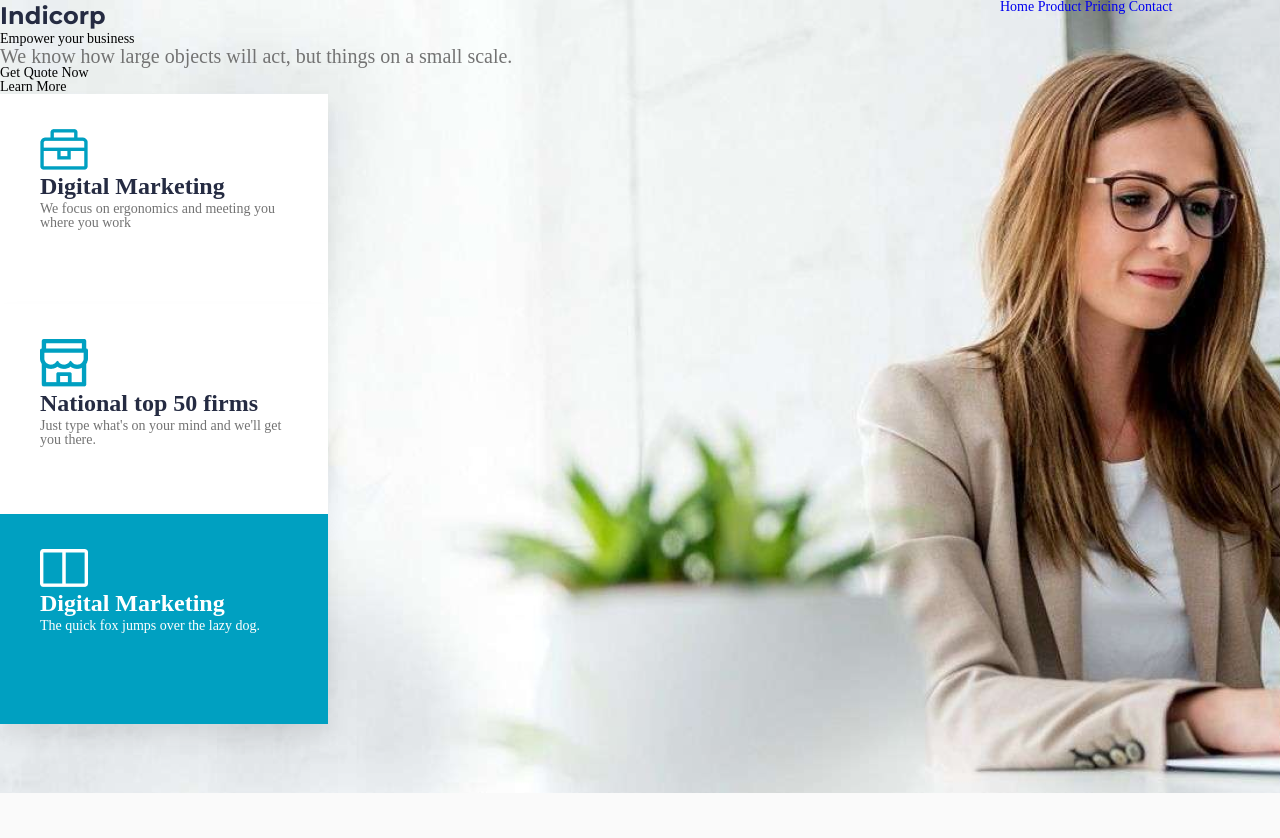
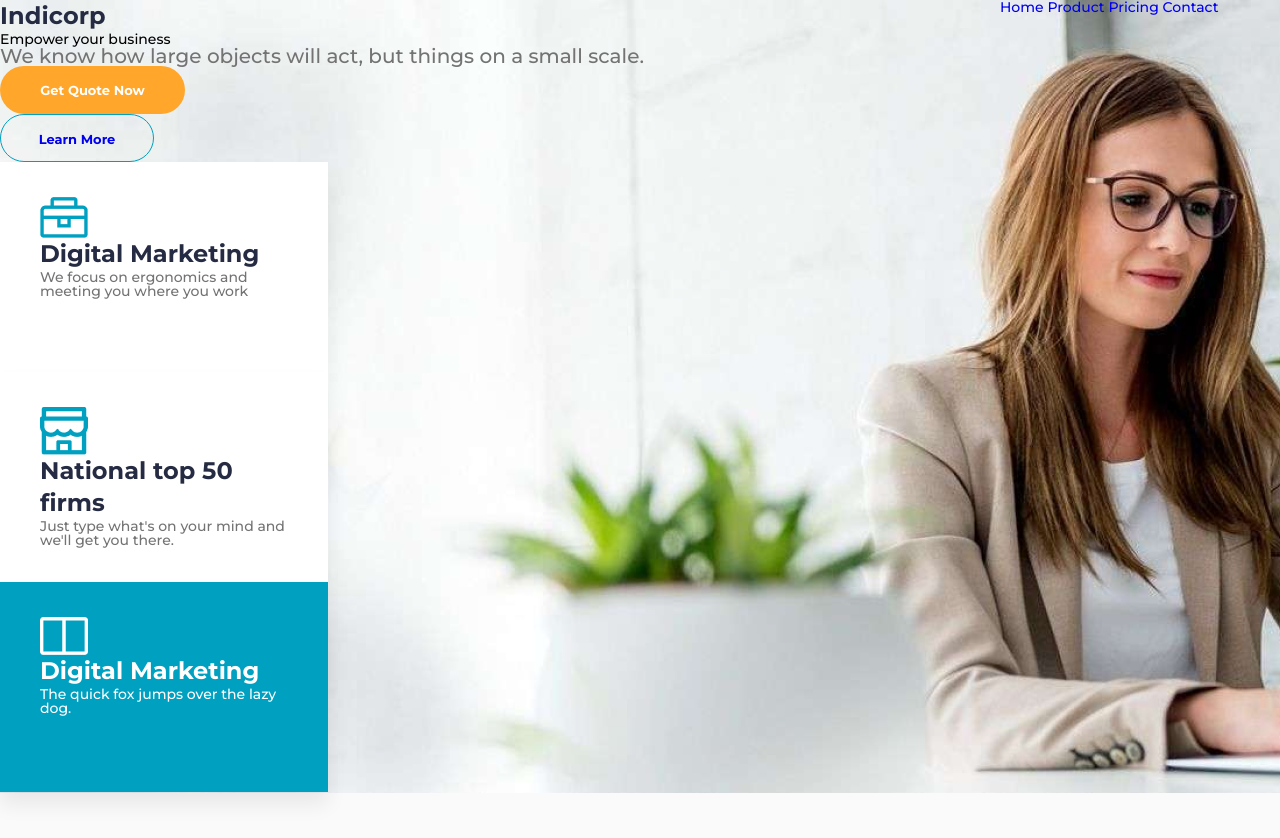
Before and after one commit to O-Julia-O/course-html-css, a plain HTML site: page homework1/index.html in a window 1280 px wide. Drawn offline with Linux system fonts and the light colour scheme.

Commit message:
Created buttons and styles for them

```diff
--- a/homework1/css/styles.css
+++ b/homework1/css/styles.css
@@ -1,6 +1,7 @@
 @import url('https://fonts.googleapis.com/css2?family=Montserrat:wght@100;500;700&display=swap');
 
 body {
+    font-family: "Montserrat";
     max-width: 1440px;
 }
 
@@ -124,3 +125,34 @@ li {
 .blok_information:last-child>p {
     color: #fff;
 }
+
+/*
+=====================================
+    Buttons
+=====================================
+*/
+
+.btn {
+    font-size: 13px;
+    font-weight: 700;
+    text-align: center;
+    line-height: 28px;
+    border-radius: 37px;
+    padding: 10px 36px;
+}
+
+.get_quote--btn {
+    background-color: #FFA62B;
+    width: 185px;
+    height: 48px;
+}
+
+.get_quote--btn a{
+    color: #fff;
+}
+
+.learn_more--btn {
+    height: 48px;
+    width: 154px;
+    border: 1px solid #00A0C1;
+}
--- a/homework1/index.html
+++ b/homework1/index.html
@@ -38,8 +38,8 @@
 
                 <!-- Buttons -->
 
-                <div class="btn">Get Quote Now</div>
-                <div class="btn">Learn More</div>
+                <div class="btn get_quote--btn"><a href="#">Get Quote Now</a></div>
+                <div class="btn learn_more--btn"><a href="#">Learn More</a></div>
             </div>
 
             <!-- Three blocks about marketing -->
```
